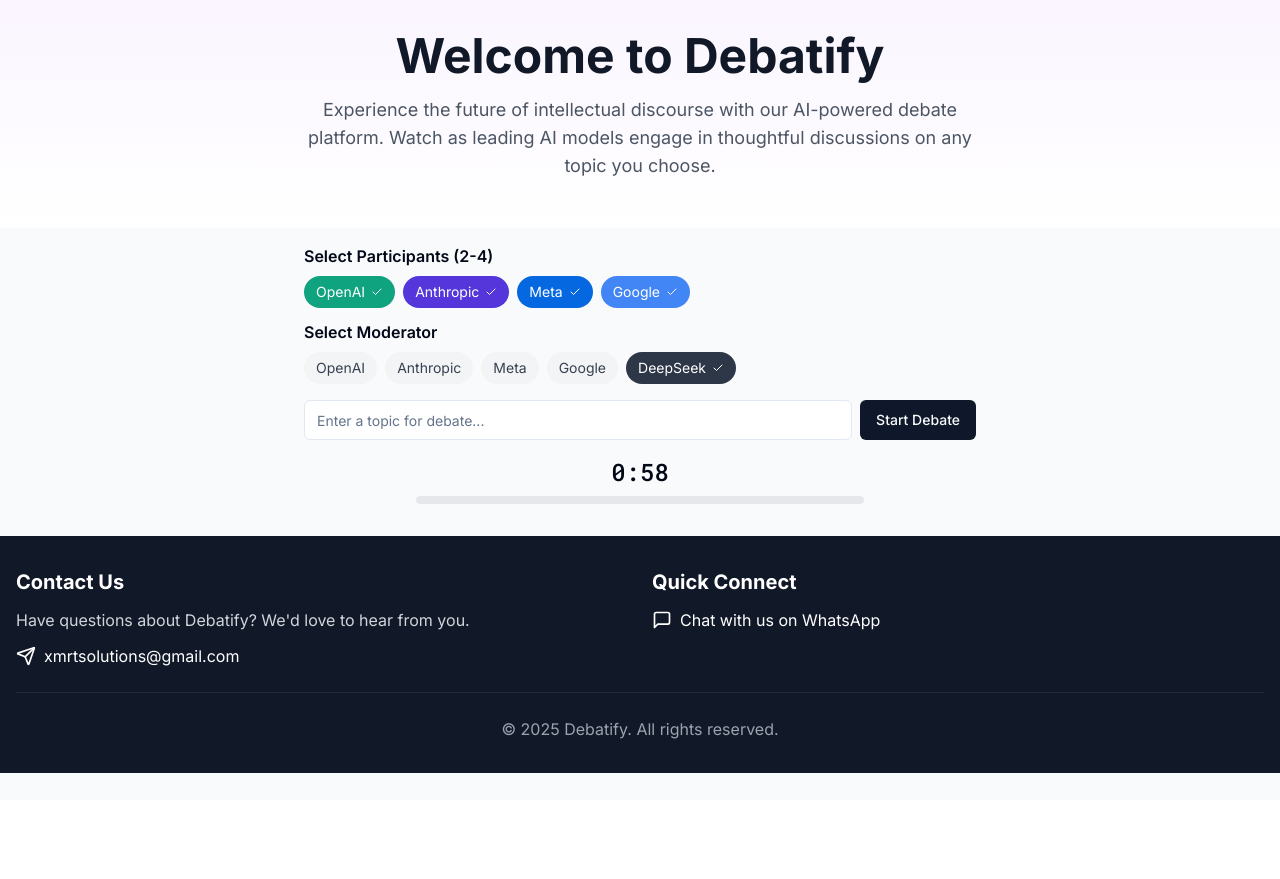
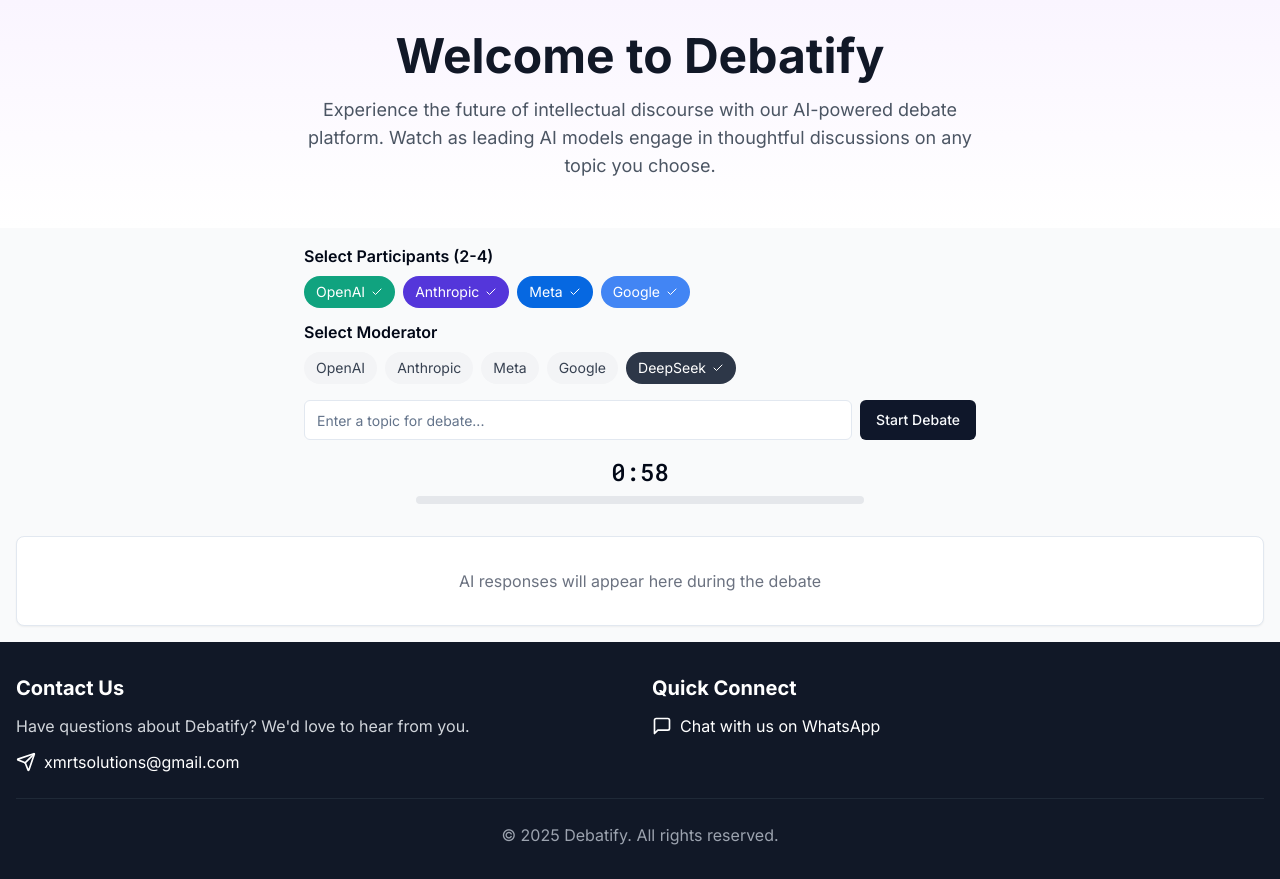
Before and after one commit to DevGruGold/debatify, a React (Vite) app: page / in a window 1280 px wide. Both pictures are taken after typing "Sample" into the empty fields and a click on the button "Start Debate". Before the commit the page ends 800 px from the top, so only its background shows below. Built offline with nearby package versions, Linux system fonts and the light colour scheme.

Commit message:
Add AI chat output area
Implement an area for displaying AI chat output in the debate platform. This will enhance user experience by providing a dedicated space for AI responses during debates.
[skip gpt_engineer]

```diff
--- /dev/null
+++ b/src/components/ChatOutput.tsx
@@ -0,0 +1,41 @@
+import { Card, CardContent } from "@/components/ui/card";
+
+interface ChatMessage {
+  ai: string;
+  message: string;
+  timestamp: Date;
+}
+
+interface ChatOutputProps {
+  messages: ChatMessage[];
+}
+
+export const ChatOutput = ({ messages }: ChatOutputProps) => {
+  return (
+    <Card className="w-full bg-white shadow-sm">
+      <CardContent className="p-4 max-h-[400px] overflow-y-auto">
+        {messages.length === 0 ? (
+          <p className="text-gray-500 text-center py-4">
+            AI responses will appear here during the debate
+          </p>
+        ) : (
+          <div className="space-y-4">
+            {messages.map((msg, index) => (
+              <div key={index} className="flex flex-col space-y-1">
+                <div className="flex items-center justify-between">
+                  <span className="font-medium text-sm">{msg.ai}</span>
+                  <span className="text-xs text-gray-500">
+                    {msg.timestamp.toLocaleTimeString()}
+                  </span>
+                </div>
+                <p className="text-sm text-gray-700 bg-gray-50 rounded-lg p-3">
+                  {msg.message}
+                </p>
+              </div>
+            ))}
+          </div>
+        )}
+      </CardContent>
+    </Card>
+  );
+};
--- a/src/pages/Index.tsx
+++ b/src/pages/Index.tsx
@@ -4,6 +4,7 @@ import { DebateTimer } from "@/components/DebateTimer";
 import { AIParticipant } from "@/components/AIParticipant";
 import { Moderator } from "@/components/Moderator";
 import { AISelector } from "@/components/AISelector";
+import { ChatOutput } from "@/components/ChatOutput";
 import { MessageSquare, Send } from "lucide-react";
 
 const DEBATE_DURATION = 60; // seconds
@@ -15,6 +16,12 @@ interface AI {
   role: "participant" | "moderator";
 }
 
+interface ChatMessage {
+  ai: string;
+  message: string;
+  timestamp: Date;
+}
+
 const Index = () => {
   const [topic, setTopic] = useState("");
   const [activeAI, setActiveAI] = useState<number>(-1);
@@ -23,6 +30,7 @@ const Index = () => {
   const [isDebating, setIsDebating] = useState(false);
   const [participants, setParticipants] = useState<AI[]>([]);
   const [moderator, setModerator] = useState<AI | null>(null);
+  const [chatMessages, setChatMessages] = useState<ChatMessage[]>([]);
 
   const handleTopicSubmit = (newTopic: string) => {
     setTopic(newTopic);
@@ -30,6 +38,7 @@ const Index = () => {
     setIsDebating(true);
     setResponses(new Array(participants.length).fill(""));
     setSummary("");
+    setChatMessages([]);
   };
 
   const handleTimeUp = () => {
@@ -37,12 +46,29 @@ const Index = () => {
       setActiveAI(activeAI + 1);
       setResponses(prev => {
         const newResponses = [...prev];
-        newResponses[activeAI] = `Mock response for ${topic} from AI ${activeAI + 1}`;
+        const response = `Mock response for ${topic} from AI ${activeAI + 1}`;
+        newResponses[activeAI] = response;
+
+        // Add message to chat output
+        setChatMessages(prev => [...prev, {
+          ai: participants[activeAI].name,
+          message: response,
+          timestamp: new Date()
+        }]);
+
         return newResponses;
       });
     } else {
       setIsDebating(false);
-      setSummary(`Mock summary of the debate on "${topic}"`);
+      const finalSummary = `Mock summary of the debate on "${topic}"`;
+      setSummary(finalSummary);
+
+      // Add moderator summary to chat output
+      setChatMessages(prev => [...prev, {
+        ai: moderator?.name || "Moderator",
+        message: finalSummary,
+        timestamp: new Date()
+      }]);
     }
   };
 
@@ -59,7 +85,7 @@ const Index = () => {
 
   return (
     <div className="min-h-screen bg-gray-50">
-      {/* Hero Section - Reduced padding */}
+      {/* Hero Section */}
       <section className="bg-gradient-to-b from-purple-50 to-white py-8 px-4">
         <div className="max-w-7xl mx-auto text-center">
           <h1 className="text-3xl md:text-5xl font-bold text-gray-900 mb-4">
@@ -72,7 +98,7 @@ const Index = () => {
         </div>
       </section>
 
-      {/* Main Content - Reduced spacing */}
+      {/* Main Content */}
       <main className="py-4 px-4">
         <div className="max-w-7xl mx-auto space-y-4">
           <AISelector onSelectionChange={handleAISelection} />
@@ -101,12 +127,16 @@ const Index = () => {
                   />
                 ))}
               </div>
+
+              <div className="mt-6">
+                <ChatOutput messages={chatMessages} />
+              </div>
             </>
           )}
         </div>
       </main>
 
-      {/* Footer - Reduced padding */}
+      {/* Footer */}
       <footer className="bg-gray-900 text-white py-8 px-4">
         <div className="max-w-7xl mx-auto">
           <div className="grid grid-cols-1 md:grid-cols-2 gap-6">
```
